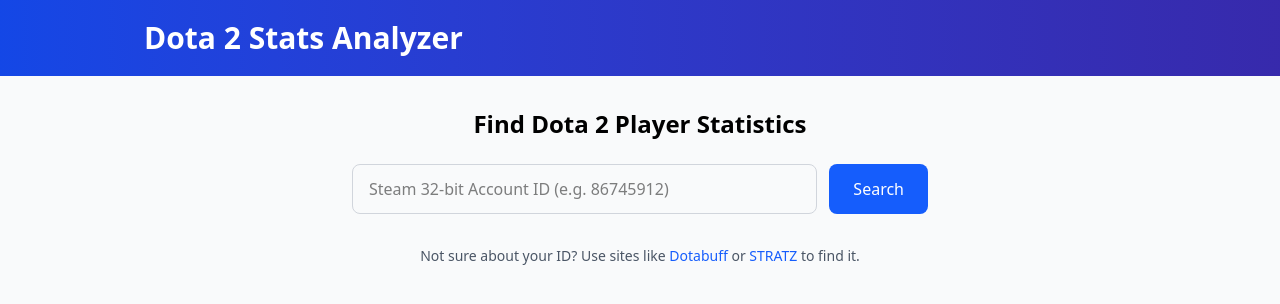
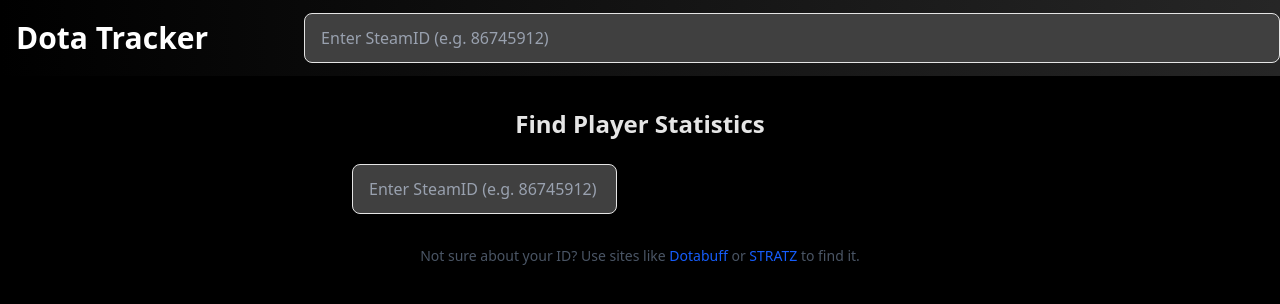
Before and after one commit to aquammarine/dota-tracker, a React (Vite) app: page / in a window 1280 px wide. Shown: the top 304 px of the page. Built offline with nearby package versions, Linux system fonts and the light colour scheme.

Commit message:
separated search bar component, added styles

```diff
--- a/src/App.tsx
+++ b/src/App.tsx
@@ -1,15 +1,12 @@
 import { Routes, Route } from 'react-router-dom';
 import HomePage from './pages/HomePage.tsx'
+import Header from './components/Header.tsx';
 //import PlayerPage from './pages/PlayerPage.tsx';
 
 function App() {
   return (
-    <div className="min-h-screen bg-gray-50">
-      <header className="bg-gradient-to-r from-blue-700 to-indigo-800 text-white">
-        <div className="max-w-5xl mx-auto px-4 py-5">
-          <h1 className="text-3xl font-bold">Dota 2 Stats Analyzer</h1>
-        </div>
-      </header>
+    <div className="min-h-screen bg-black">
+      <Header />
 
       <main className="max-w-5xl mx-auto px-4 py-8">
         <Routes>
--- /dev/null
+++ b/src/components/Card.tsx
@@ -0,0 +1,12 @@
+interface CardProps {
+    children: React.ReactNode;
+    classname?: string;
+}
+
+export default function Card({ children, classname = "" }: CardProps) {
+    return (
+        <div className={classname}>
+            {children}
+        </div>
+    )
+}
--- /dev/null
+++ b/src/components/Header.tsx
@@ -0,0 +1,12 @@
+import SearchBar from './SearchBar';
+
+export default function Header() {
+    return (
+        <header className="bg-gradient-to-r from-neutral-850 to-neutral-800 text-white flex items-center justify-start gap-20">
+            <span className="max-w-1/3 px-4 py-5">
+                <h1 className="text-3xl font-bold">Dota Tracker</h1>
+            </span>
+            <SearchBar />
+        </header>
+    )
+}
--- /dev/null
+++ b/src/components/SearchBar.tsx
@@ -0,0 +1,30 @@
+import { useState } from "react";
+import { useNavigate } from "react-router-dom";
+
+export default function SearchBar() {
+  const [accountId, setAccountId] = useState("");
+  const [error, setError] = useState("");
+  const navigate = useNavigate();
+
+  function handleSearch() {
+    const trimmed = accountId.trim();
+    if(!trimmed) {
+      setError("Please enter a valid SteamID");
+      setAccountId("");
+      return;
+    }
+    setError("");
+    navigate(`/player/${trimmed}`);
+  }
+
+  return (
+    <input
+    type="text"
+    value={accountId}
+    onChange={(e) => setAccountId(e.target.value)}
+    placeholder={!error ? "Enter SteamID (e.g. 86745912)" : error}
+    className="flex-1 px-4 py-3 border border-neutral-200 bg-neutral-700 rounded-lg focus:outline-none focus:bg-neutral-800 placeholder:text-gray-400"
+    onKeyDown={(e) => e.key === "Enter" && handleSearch()}
+    />
+  );
+}
--- a/src/pages/HomePage.tsx
+++ b/src/pages/HomePage.tsx
@@ -1,49 +1,14 @@
-import { useState } from 'react';
-import { useNavigate } from 'react-router-dom';
+import SearchBar from '../components/SearchBar';
 
 export default function HomePage() {
-  const [accountId, setAccountId] = useState('');
-  const [error, setError] = useState('');
-  const navigate = useNavigate();
-
-  const handleSearch = () => {
-    const trimmed = accountId.trim();
-    if (!trimmed) {
-      setError('Please enter a Steam account ID');
-      return;
-    }
-    if (!/^\d+$/.test(trimmed)) {
-      setError('Account ID should contain only numbers');
-      return;
-    }
-    setError('');
-    navigate(`/player/${trimmed}`);
-  };
 
   return (
     <div className="max-w-xl mx-auto">
-      <h2 className="text-2xl font-semibold mb-6 text-center">
-        Find Dota 2 Player Statistics
+      <h2 className="text-2xl font-semibold mb-6 text-center text-neutral-200">
+        Find Player Statistics
       </h2>
 
-      <div className="flex flex-col sm:flex-row gap-3">
-        <input
-          type="text"
-          value={accountId}
-          onChange={(e) => setAccountId(e.target.value)}
-          placeholder="Steam 32-bit Account ID (e.g. 86745912)"
-          className="flex-1 px-4 py-3 border border-gray-300 rounded-lg focus:outline-none focus:ring-2 focus:ring-blue-500"
-          onKeyDown={(e) => e.key === 'Enter' && handleSearch()}
-        />
-        <button
-          onClick={handleSearch}
-          className="px-6 py-3 bg-blue-600 text-white font-medium rounded-lg hover:bg-blue-700 transition"
-        >
-          Search
-        </button>
-      </div>
-
-      {error && <p className="mt-3 text-red-600 text-center">{error}</p>}
+      <SearchBar />
 
       <p className="mt-8 text-center text-gray-600 text-sm">
         Not sure about your ID? Use sites like <a href="https://www.dotabuff.com/players" target="_blank" className="text-blue-600 hover:underline">Dotabuff</a> or <a href="https://stratz.com/" target="_blank" className="text-blue-600 hover:underline">STRATZ</a> to find it.
```
